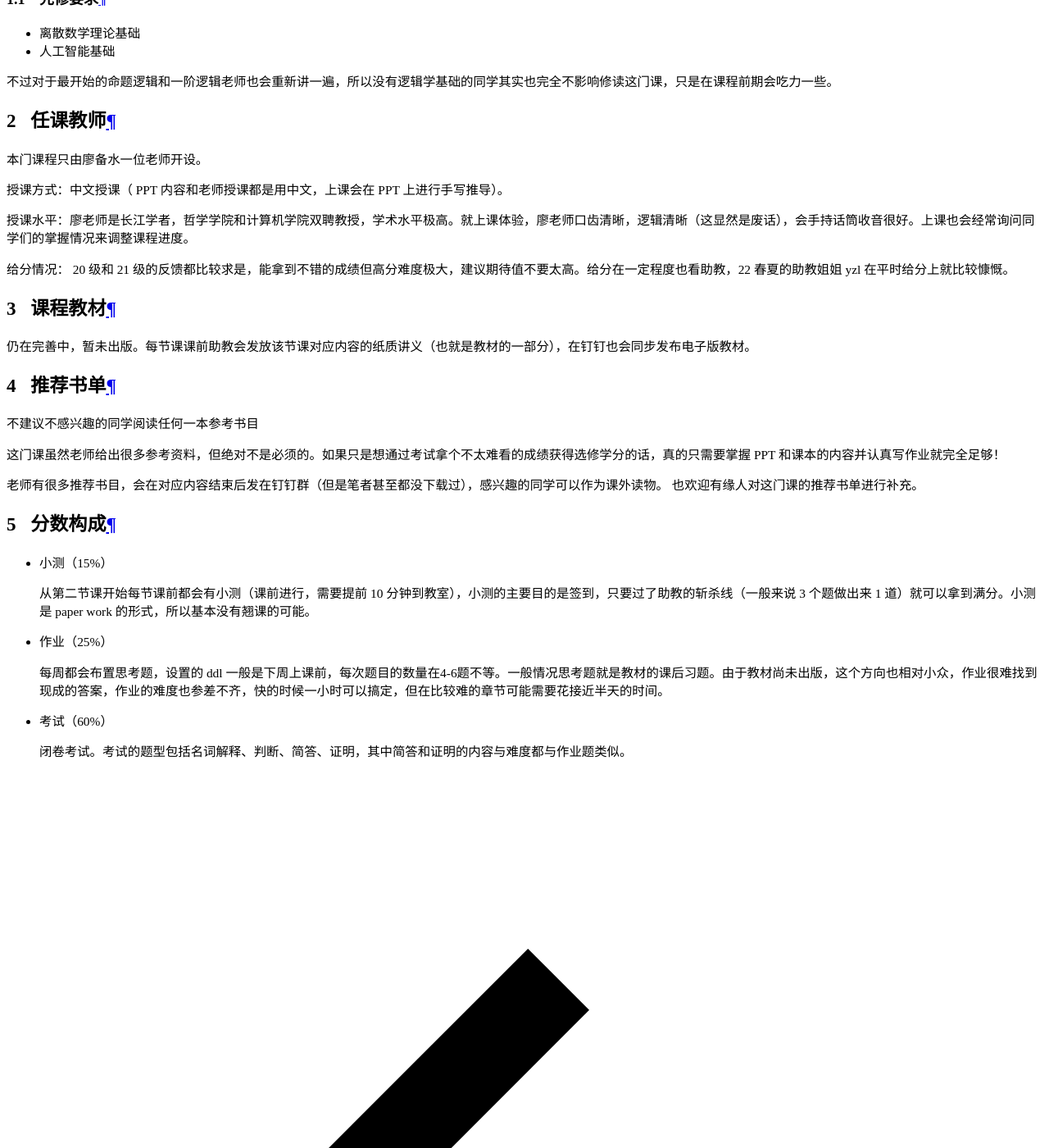
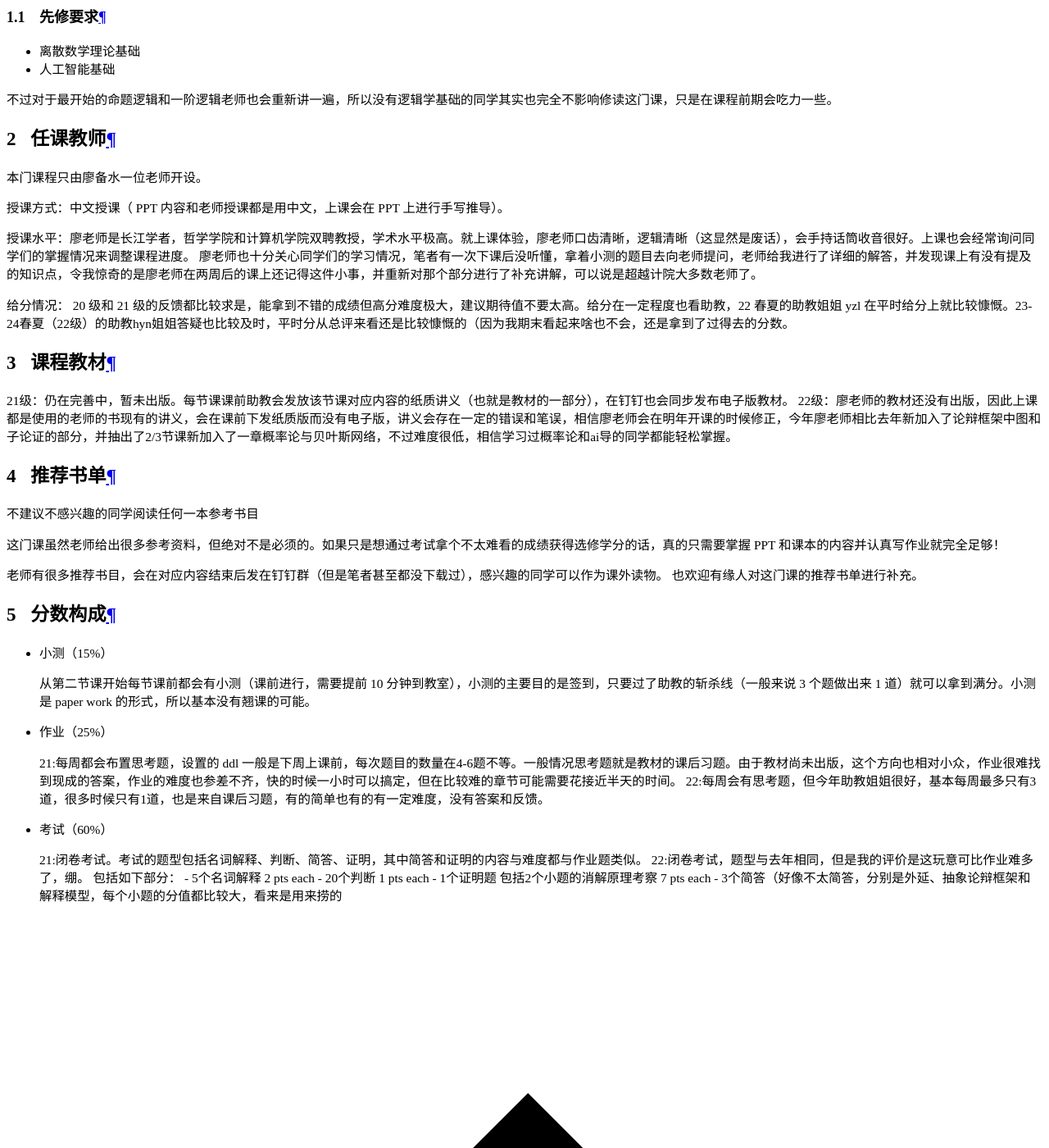
Before and after one commit to ZJU-Turing/TuringCourses, an MkDocs documentation site: the page built from docs/major_elective/ai_logic/index.md, in a window 1280 px wide and 1400 px high, scrolled down 18823 px. Shown: the whole window at 82% size. Built offline with MkDocs 1.6.1 and Material for MkDocs 9.7.7, drawn with Linux system fonts in a browser that asks for light colours; comment, search, counter and statistics services are not loaded; some of the changed text lies outside the part shown.

Commit message:
docs: 更新人工智能逻辑课程内容 (#191)

```diff
--- a/docs/major_elective/ai_logic/index.md
+++ b/docs/major_elective/ai_logic/index.md
@@ -14,6 +14,7 @@
 - 回答集编程
 - 论证与攻击关系
 - 抽象论辩理论
+- 概率论与贝叶斯网络（此部分是23-24春夏新加入的部分）
 
 在命题逻辑与一阶逻辑及之前的内容和在[离散数学](../../major_basic/discrete_math/)以及[人工智能基础/人工智能引论](../../major_basic/ai_basic/)课程中学到的相关逻辑差距不大，最大的区别可能重新引入了一套符号体系，在逻辑推导等方面有范式。
 
@@ -33,13 +34,15 @@
 授课方式：中文授课（ PPT 内容和老师授课都是用中文，上课会在 PPT 上进行手写推导）。
 
 授课水平：廖老师是长江学者，哲学学院和计算机学院双聘教授，学术水平极高。就上课体验，廖老师口齿清晰，逻辑清晰（这显然是废话），会手持话筒收音很好。上课也会经常询问同学们的掌握情况来调整课程进度。
+廖老师也十分关心同学们的学习情况，笔者有一次下课后没听懂，拿着小测的题目去向老师提问，老师给我进行了详细的解答，并发现课上有没有提及的知识点，令我惊奇的是廖老师在两周后的课上还记得这件小事，并重新对那个部分进行了补充讲解，可以说是超越计院大多数老师了。
 
-给分情况： 20 级和 21 级的反馈都比较求是，能拿到不错的成绩但高分难度极大，建议期待值不要太高。给分在一定程度也看助教，22 春夏的助教姐姐 yzl 在平时给分上就比较慷慨。
+给分情况： 20 级和 21 级的反馈都比较求是，能拿到不错的成绩但高分难度极大，建议期待值不要太高。给分在一定程度也看助教，22 春夏的助教姐姐 yzl 在平时给分上就比较慷慨。23-24春夏（22级）的助教hyn姐姐答疑也比较及时，平时分从总评来看还是比较慷慨的（因为我期末看起来啥也不会，还是拿到了过得去的分数。
 
 
 ## 课程教材
 
-仍在完善中，暂未出版。每节课课前助教会发放该节课对应内容的纸质讲义（也就是教材的一部分），在钉钉也会同步发布电子版教材。
+21级：仍在完善中，暂未出版。每节课课前助教会发放该节课对应内容的纸质讲义（也就是教材的一部分），在钉钉也会同步发布电子版教材。
+22级：廖老师的教材还没有出版，因此上课都是使用的老师的书现有的讲义，会在课前下发纸质版而没有电子版，讲义会存在一定的错误和笔误，相信廖老师会在明年开课的时候修正，今年廖老师相比去年新加入了论辩框架中图和子论证的部分，并抽出了2/3节课新加入了一章概率论与贝叶斯网络，不过难度很低，相信学习过概率论和ai导的同学都能轻松掌握。
 
 ## 推荐书单
 
@@ -57,8 +60,15 @@
 
 * 作业（25%）
 
-    每周都会布置思考题，设置的 ddl 一般是下周上课前，每次题目的数量在4-6题不等。一般情况思考题就是教材的课后习题。由于教材尚未出版，这个方向也相对小众，作业很难找到现成的答案，作业的难度也参差不齐，快的时候一小时可以搞定，但在比较难的章节可能需要花接近半天的时间。
+    21:每周都会布置思考题，设置的 ddl 一般是下周上课前，每次题目的数量在4-6题不等。一般情况思考题就是教材的课后习题。由于教材尚未出版，这个方向也相对小众，作业很难找到现成的答案，作业的难度也参差不齐，快的时候一小时可以搞定，但在比较难的章节可能需要花接近半天的时间。
+    22:每周会有思考题，但今年助教姐姐很好，基本每周最多只有3道，很多时候只有1道，也是来自课后习题，有的简单也有的有一定难度，没有答案和反馈。
 
 * 考试（60%）
 
-    闭卷考试。考试的题型包括名词解释、判断、简答、证明，其中简答和证明的内容与难度都与作业题类似。
+    21:闭卷考试。考试的题型包括名词解释、判断、简答、证明，其中简答和证明的内容与难度都与作业题类似。
+    22:闭卷考试，题型与去年相同，但是我的评价是这玩意可比作业难多了，绷。
+      包括如下部分：
+      - 5个名词解释 2 pts each
+      - 20个判断 1 pts each
+      - 1个证明题 包括2个小题的消解原理考察 7 pts each
+      - 3个简答（好像不太简答，分别是外延、抽象论辩框架和解释模型，每个小题的分值都比较大，看来是用来捞的
```
